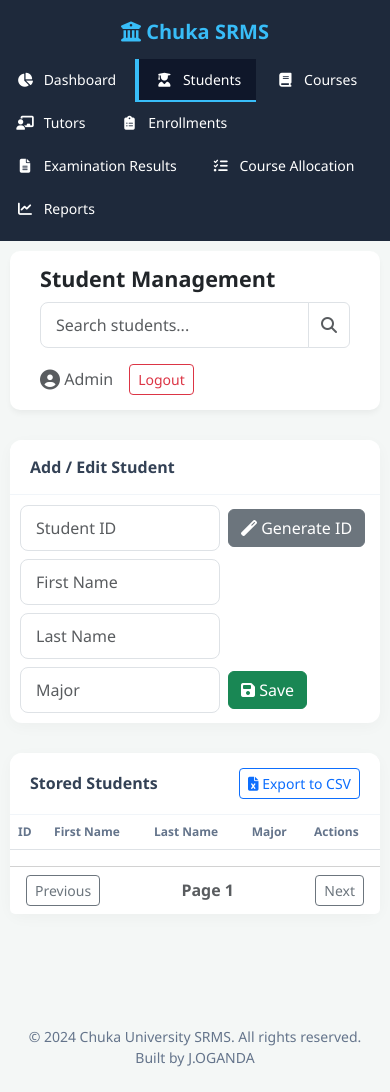
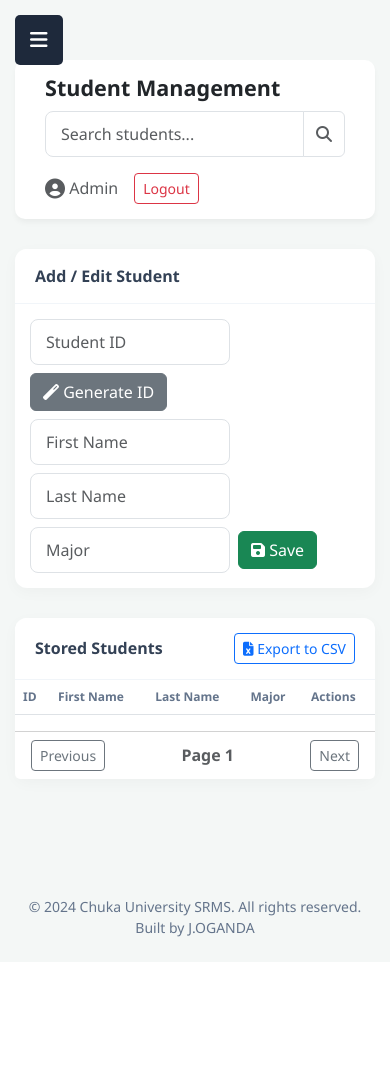
Before and after one commit to johnoganda2005/srms-web, a Spring Boot app: page /index.html in a window 390 px wide. After the commit the page ends 937 px from the top, so only its background shows below. Run offline with Spring Boot 4, Linux system fonts and the light colour scheme; lists and menus that the app fills with data are empty; some of the project's set-up classes (security, data sources, template engines, error pages and the like) are left out, and stand-ins take their place.

Commit message:
Update index.html

```diff
--- a/src/main/resources/static/index.html
+++ b/src/main/resources/static/index.html
@@ -69,35 +69,51 @@
     z-index: 1001;
     backdrop-filter: blur(2px);
 }
+        /* Mobile Responsiveness */
+        .mobile-menu-btn {
+            display: none;
+            position: fixed;
+            top: 15px;
+            left: 15px;
+            z-index: 2000;
+            background: #1e293b;
+            color: white;
+            border: none;
+            padding: 10px 15px;
+            border-radius: 5px;
+            font-size: 20px;
+            cursor: pointer;
+        }
 
-              /* Mobile Responsiveness (Hamburger Drawer) */
-              @media (max-width: 768px) {
+        .sidebar-overlay {
+            display: none;
+            position: fixed;
+            top: 0;
+            left: 0;
+            width: 100vw;
+            height: 100vh;
+            background: rgba(0,0,0,0.5);
+            z-index: 999;
+        }
+
+        @media (max-width: 768px) {
+            .mobile-menu-btn {
+                display: block;
+            }
             .sidebar {
-                width: 100%;
-                height: auto;
-                position: relative;
-                padding-bottom: 10px;
+                width: 250px;
+                transform: translateX(-100%);
+                transition: transform 0.3s ease;
             }
-            .sidebar h3 {
-                margin-bottom: 15px;
-                font-size: 20px;
+            .sidebar.active {
+                transform: translateX(0);
             }
-            .sidebar a {
-                display: inline-block;
-                padding: 10px 15px;
-                border-left: none;
-                border-bottom: 2px solid transparent;
-                font-size: 14px;
-            }
-            .sidebar a.active {
-                border-bottom: 2px solid #38bdf8;
-            }
-            .sidebar a i {
-                margin-right: 5px;
+            .sidebar-overlay.active {
+                display: block;
             }
             .main-content {
                 margin-left: 0;
-                padding: 10px;
+                padding: 60px 15px 15px 15px;
             }
             .top-navbar {
                 flex-direction: column;
@@ -112,15 +128,15 @@
                 width: 100% !important;
             }
             .card-body {
-                padding: 10px;
+                padding: 15px;
             }
             .table-responsive {
                 overflow-x: auto;
-                -webkit-overflow-scrolling: touch; /* Smooth scrolling on iOS */
+                -webkit-overflow-scrolling: touch;
             }
             table {
                 font-size: 12px;
-                white-space: nowrap; /* Prevents text from breaking into multiple lines */
+                white-space: nowrap;
             }
         }
         .student-checkbox-label:hover { background-color: #e2e8f0 !important; }
@@ -128,7 +144,7 @@
 </head>
 <body>
         <!-- Hamburger Button -->
-<button class="hamburger-btn" onclick="toggleSidebar()">
+<button class="mobile-menu-btn" onclick="toggleSidebar()">
     <i class="fas fa-bars"></i>
 </button>
 
```
